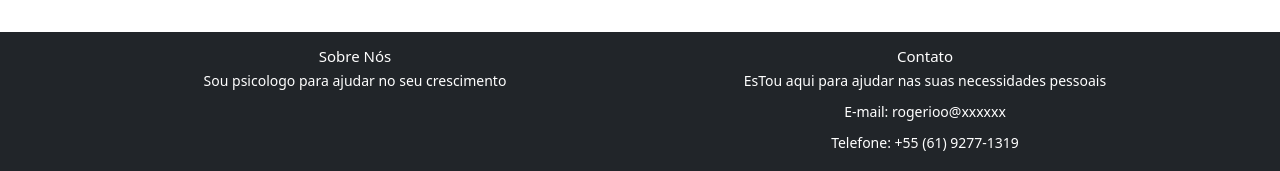
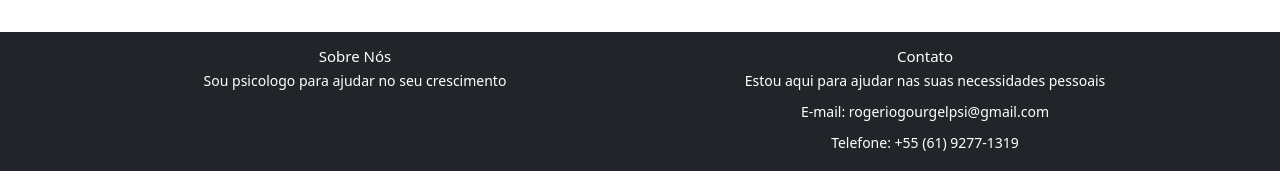
Before and after one commit to Samuel-Santana109/site_psicologia, a React (Vite) app: page / in a window 1280 px wide. Shown: the part 3430-3601 px from the top of the page. Built offline with nearby package versions, Linux system fonts and the light colour scheme; a web font is replaced by a local one.

Commit message:
Update footer.jsx
Ajustando textos

```diff
--- a/src/componentes/footer/footer.jsx
+++ b/src/componentes/footer/footer.jsx
@@ -20,8 +20,8 @@ const Footer = () => {
           <div className="col-md-6">
             <h4>Contato</h4>
             <address>
-              <p><i className="bi bi-geo-alt"></i> EsTou aqui para  ajudar nas suas necessidades pessoais </p>
-              <p><i className="bi bi-envelope"></i> E-mail: rogerioo@xxxxxx</p>
+              <p><i className="bi bi-geo-alt"></i> Estou aqui para  ajudar nas suas necessidades pessoais </p>
+              <p><i className="bi bi-envelope"></i> E-mail: rogeriogourgelpsi@gmail.com</p>
               <p><i className="bi bi-telephone"></i> Telefone: +55 (61) 9277-1319</p>
             </address>
           </div>
```
